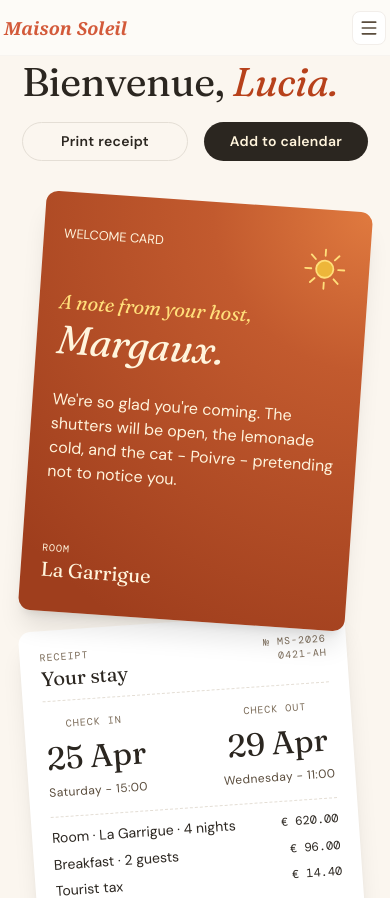
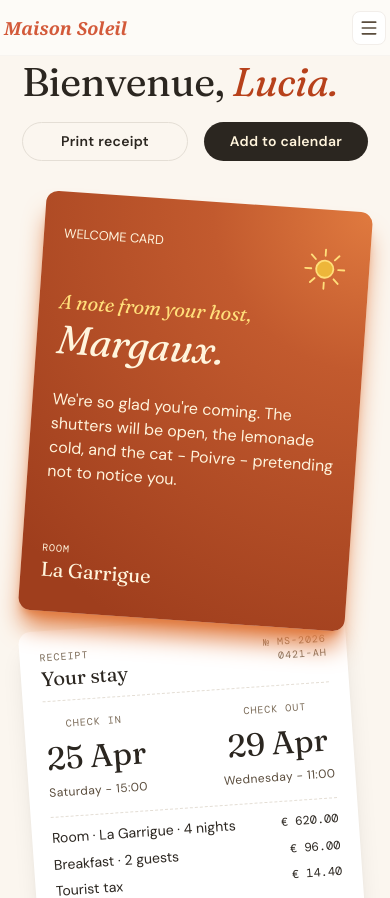
Before and after one commit to Sven-27/hotel-booking-confirmation-page, a React (Vite) app: page / in a window 390 px wide. Shown: the top 898 px of the page. Built offline with nearby package versions, Linux system fonts and the light colour scheme; a web font is replaced by a local one.

Commit message:
fixed sun and changed shadow of welcomecard

```diff
--- a/src/components/confirmation/Confirmation.tsx
+++ b/src/components/confirmation/Confirmation.tsx
@@ -7,7 +7,7 @@ const Confirmation: React.FC = () => {
   return (
     <div className="pt-[20px] px-[16px] xl:px-[var(--spacing-40)] xl:pt-[var(--spacing-32)]">
       <ConfirmationHeader />
-      <main className="sun flex flex-col-reverse items-center md:flex-row md:justify-center group relative">
+      <main className="sun flex flex-col-reverse items-center md:flex-row md:justify-center group relative lg:z-[20]">
         <ReceiptCard />
         <WelcomeCard />
         <small className="red-star absolute bottom-[-30px] uppercase text-preset-10 text-neutral-600 flex items-center gap-[12px]">
--- a/src/components/confirmation/ConfirmationHeader.tsx
+++ b/src/components/confirmation/ConfirmationHeader.tsx
@@ -2,7 +2,7 @@ import ActiveButtons from './ActiveButtons';
 
 const ConfirmationHeader: React.FC = () => {
   return (
-    <section className="flex flex-col sm:flex-row sm:items-center mb-[40px]">
+    <section className="flex flex-col sm:flex-row sm:items-center mb-[40px] z-10">
       <div className="pb-[16px] flex-[1]">
         <p className="text-preset-8 uppercase text-neutral-600"><small>Booking · Confirmed</small></p>
         <h1 className="text-preset-1-normal text-neutral-900">Bienvenue, <span className="italic text-terracotta-600">Lucia.</span></h1>
--- a/src/components/confirmation/WelcomeCard.tsx
+++ b/src/components/confirmation/WelcomeCard.tsx
@@ -3,7 +3,7 @@ import React from 'react'
 const WelcomeCard: React.FC = () => {
   return (
     <div className="card rotate-[4deg] bg-[radial-gradient(circle_at_top_right,_#E07A3F_0%,_#C25A2E_30%,_#9F3E1D_90%)] animate-fan
-            lg:group-hover:ml-[82px] lg:group-hover:rotate-[-4deg]">
+            lg:group-hover:ml-[82px] lg:group-hover:rotate-[-4deg] shadow-terracotta-400">
       <div className="flex justify-between">
         <small className="uppercase text-preset-5-medium text-sun-50 pt-3">Welcome card</small>
         <img src="src/assets/images/icon-sun.svg" className="mt-[15px]" />
```
